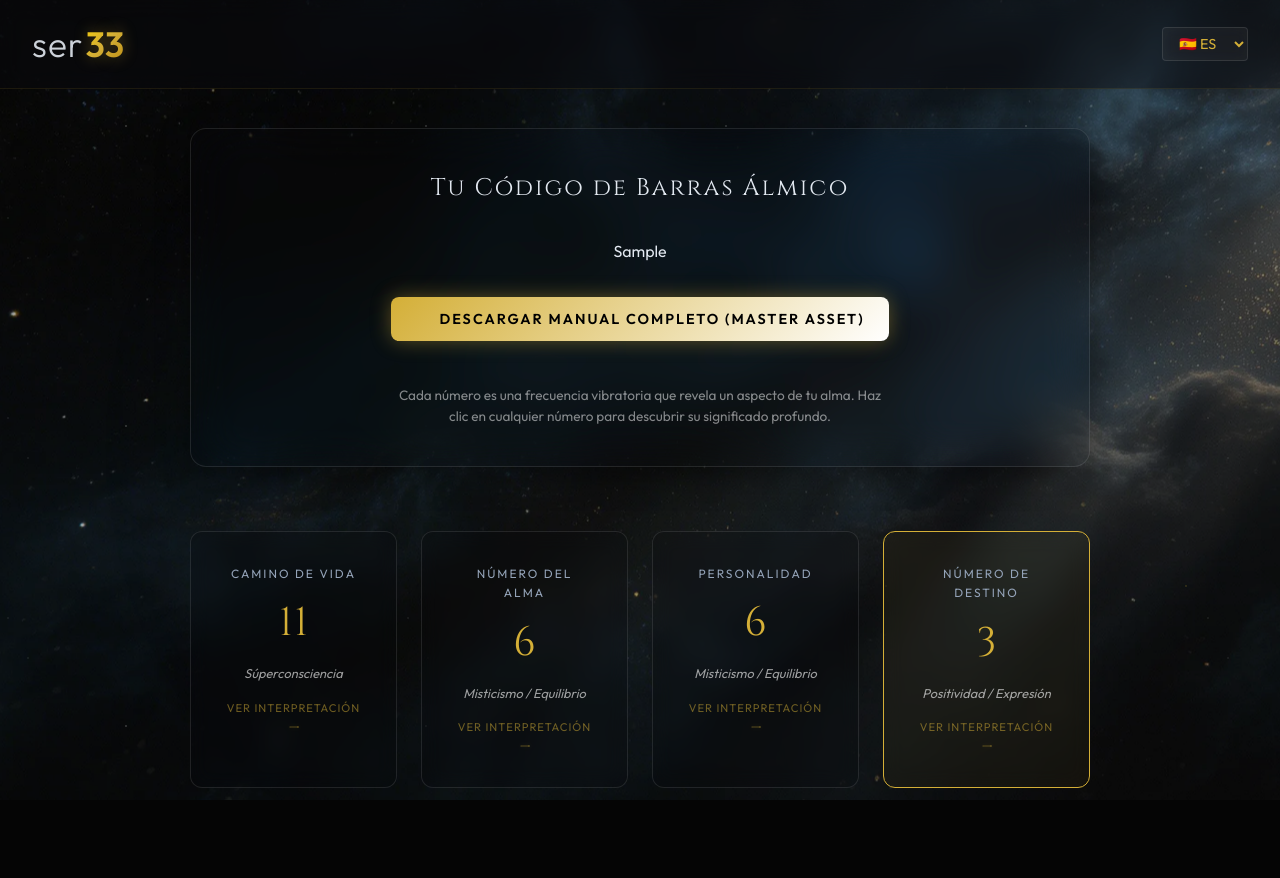
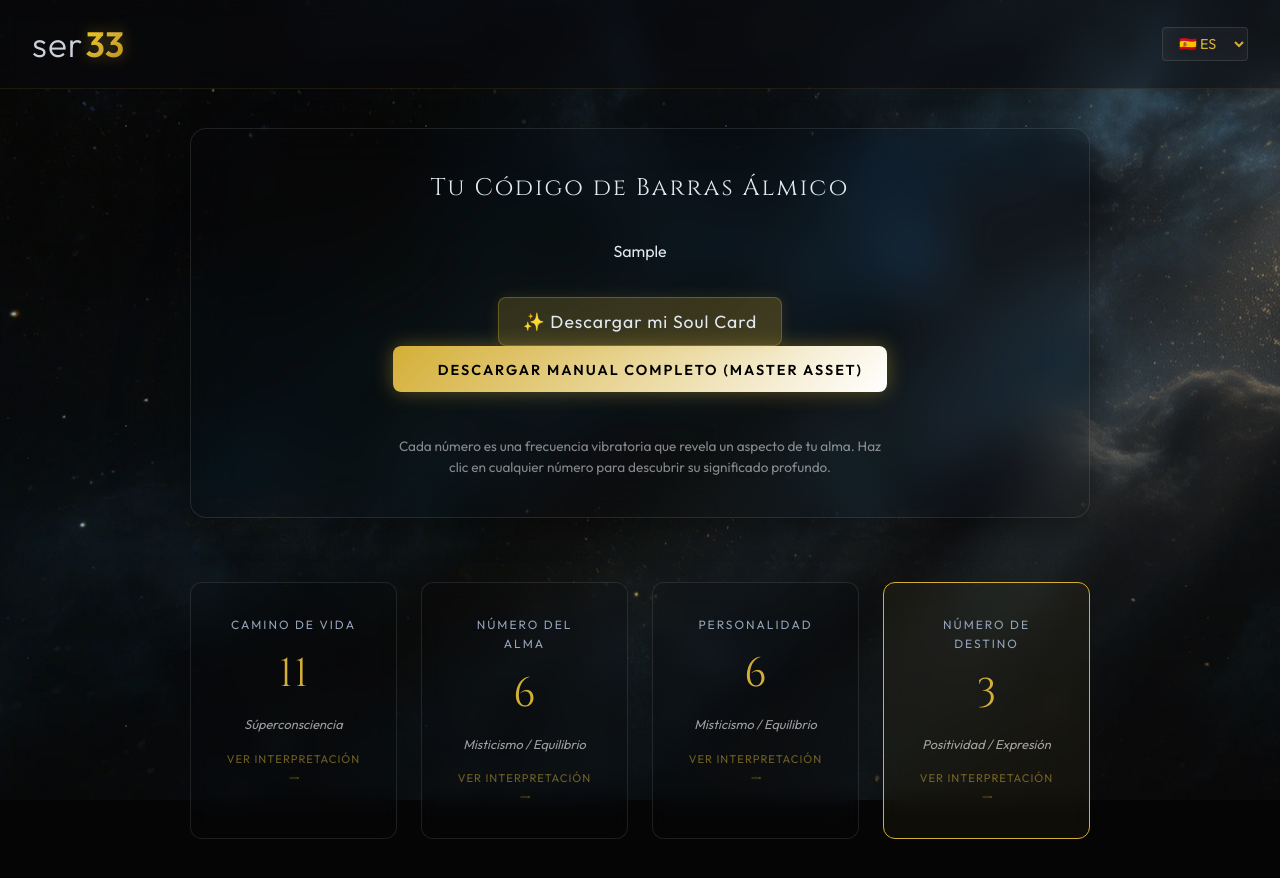
Before and after one commit to mzadante/ser33, a Vue app: page / in a window 1280 px wide. Both pictures are taken after typing "Sample", "2020-01-15" into the empty fields and a click on the button "INICIAR SINCRONIZACIÓN". Shown: the top 878 px of the page. Built offline with nearby package versions, Linux system fonts and the light colour scheme.

Commit message:
feat(ui): implement dynamic SoulCardGenerator using html2canvas and user assets

```diff
--- /dev/null
+++ b/src/components/ui/SoulCardGenerator.vue
@@ -0,0 +1,260 @@
+<template>
+  <div class="soul-card-generator">
+    <button @click="generateAndDownload" class="btn-primary share-btn" :disabled="isGenerating">
+      <span v-if="isGenerating">{{ $t('results.soulCard.generating') }}...</span>
+      <span v-else>✨ {{ $t('results.soulCard.button') }}</span>
+    </button>
+
+    <!-- Canvas Template (Hidden but rendered for html2canvas) -->
+    <div style="position: absolute; overflow: hidden; height: 0; width: 0;">
+      <div
+        ref="cardRef"
+        class="soul-card-template"
+        :style="{ backgroundImage: `url(${bgImage})` }"
+      >
+        <div class="card-content">
+          <div class="card-brand">
+            <span class="ser-text">ser</span><span class="gold-text">33</span>
+          </div>
+
+          <h2 class="card-name">{{ userName }}</h2>
+          <div class="card-date">{{ birthDate }}</div>
+
+          <div class="numbers-layout">
+            <div class="main-number">
+              <span class="number-label">{{ $t('results.lifePath') }}</span>
+              <span class="number-value gold-glow">{{ lifePathValue }}</span>
+            </div>
+
+            <div class="secondary-numbers">
+              <div class="num-box">
+                <span class="s-label">{{ $t('results.soul') }}</span>
+                <span class="s-value">{{ soulValue }}</span>
+              </div>
+              <div class="num-box">
+                <span class="s-label">{{ $t('results.destiny') }}</span>
+                <span class="s-value">{{ destinyValue }}</span>
+              </div>
+            </div>
+          </div>
+
+          <div class="card-footer">
+            <p class="insight">{{ essenceText }}</p>
+            <span class="website">www.ser33.com</span>
+          </div>
+        </div>
+      </div>
+    </div>
+  </div>
+</template>
+
+<script setup>
+import { ref, computed } from 'vue';
+import html2canvas from 'html2canvas';
+import bgImageSrc from '@/assets/El Lienzo del Alma.webp';
+
+const props = defineProps({
+  userName: String,
+  birthDate: String,
+  lifePathValue: [Number, String],
+  soulValue: [Number, String],
+  destinyValue: [Number, String],
+  essenceText: String
+});
+
+const cardRef = ref(null);
+const isGenerating = ref(false);
+const bgImage = ref(bgImageSrc);
+
+const generateAndDownload = async () => {
+  if (!cardRef.value) return;
+  isGenerating.value = true;
+
+  try {
+    // Renderear con html2canvas asegurando estilos oscuros y transparentes
+    const canvas = await html2canvas(cardRef.value, {
+      scale: 2, // Alta calidad para retina displays/Instagram
+      useCORS: true,
+      backgroundColor: '#0a0a0f'
+    });
+
+    const image = canvas.toDataURL("image/png", 1.0);
+    const link = document.createElement('a');
+
+    const safeName = (props.userName || 'user').normalize('NFD').replace(/[\u0300-\u036f]/g, '').replace(/\s+/g, '_');
+    link.download = `SoulCard_ser33_${safeName}.png`;
+    link.href = image;
+    link.click();
+  } catch (error) {
+    console.error("Error generando la Soul Card:", error);
+  } finally {
+    setTimeout(() => {
+      isGenerating.value = false;
+    }, 1000);
+  }
+};
+</script>
+
+<style scoped>
+.soul-card-generator {
+  display: inline-block;
+}
+
+.share-btn {
+  background: linear-gradient(135deg, rgba(212, 175, 55, 0.2) 0%, rgba(139, 115, 36, 0.4) 100%);
+  border: 1px solid var(--gold-glow);
+  color: var(--text-main);
+  padding: 12px 24px;
+  border-radius: 8px;
+  font-family: var(--font-mistic);
+  font-size: 1.1rem;
+  letter-spacing: 1px;
+  cursor: pointer;
+  transition: all 0.3s ease;
+  box-shadow: 0 0 15px rgba(212, 175, 55, 0.15);
+}
+
+.share-btn:hover {
+  background: linear-gradient(135deg, rgba(212, 175, 55, 0.3) 0%, rgba(139, 115, 36, 0.6) 100%);
+  transform: translateY(-2px);
+  box-shadow: 0 0 25px rgba(212, 175, 55, 0.3);
+}
+
+.share-btn:disabled {
+  opacity: 0.7;
+  cursor: wait;
+}
+
+/* Plantilla de Tarjeta para Generación Estática (Ancho/Alto fijo para Instagram Stories ratio aproximado 9:16) */
+.soul-card-template {
+  width: 540px;
+  height: 960px;
+  background-size: cover;
+  background-position: center;
+  position: relative;
+  font-family: 'Inter', sans-serif;
+  color: #fff;
+}
+
+.card-content {
+  position: absolute;
+  inset: 0;
+  padding: 60px 40px;
+  display: flex;
+  flex-direction: column;
+  background: linear-gradient(to bottom, rgba(10,10,15,0.2) 0%, rgba(10,10,15,0.85) 100%);
+}
+
+.card-brand {
+  text-align: center;
+  font-family: 'Cormorant Garamond', serif;
+  font-size: 2.5rem;
+  font-weight: 300;
+  margin-bottom: 60px;
+}
+.ser-text { text-transform: lowercase; opacity: 0.9; }
+.gold-text { color: #D4AF37; font-weight: 600; margin-left: 2px; }
+
+.card-name {
+  font-family: 'Cormorant Garamond', serif;
+  text-align: center;
+  font-size: 3.2rem;
+  font-weight: 600;
+  color: #FFD700;
+  margin: 0 0 10px 0;
+  text-shadow: 0 4px 15px rgba(212, 175, 55, 0.4);
+}
+
+.card-date {
+  text-align: center;
+  font-size: 1.2rem;
+  letter-spacing: 4px;
+  opacity: 0.8;
+  margin-bottom: 80px;
+}
+
+.numbers-layout {
+  flex: 1;
+  display: flex;
+  flex-direction: column;
+  align-items: center;
+  gap: 40px;
+}
+
+.main-number {
+  text-align: center;
+}
+
+.number-label {
+  display: block;
+  font-size: 1.2rem;
+  text-transform: uppercase;
+  letter-spacing: 3px;
+  color: rgba(255, 255, 255, 0.7);
+  margin-bottom: 10px;
+}
+
+.number-value {
+  display: block;
+  font-size: 7rem;
+  font-weight: 700;
+  line-height: 1;
+  color: transparent;
+  background: linear-gradient(135deg, #FFD700 0%, #FFF 50%, #B8860B 100%);
+  -webkit-background-clip: text;
+  background-clip: text;
+  text-shadow: 0 0 40px rgba(212, 175, 55, 0.3);
+}
+
+.secondary-numbers {
+  display: flex;
+  width: 100%;
+  justify-content: space-around;
+  margin-top: 20px;
+}
+
+.num-box {
+  text-align: center;
+  background: rgba(255,255,255,0.05);
+  border: 1px solid rgba(212,175,55,0.3);
+  padding: 20px 40px;
+  border-radius: 12px;
+  backdrop-filter: blur(5px);
+}
+
+.s-label {
+  display: block;
+  font-size: 0.9rem;
+  text-transform: uppercase;
+  letter-spacing: 2px;
+  opacity: 0.7;
+}
+
+.s-value {
+  display: block;
+  font-size: 3.5rem;
+  color: #D4AF37;
+  font-weight: 600;
+}
+
+.card-footer {
+  text-align: center;
+  margin-top: auto;
+}
+
+.insight {
+  font-family: 'Cormorant Garamond', serif;
+  font-style: italic;
+  font-size: 1.5rem;
+  color: rgba(255,255,255,0.9);
+  line-height: 1.4;
+  margin-bottom: 30px;
+  padding: 0 20px;
+}
+
+.website {
+  font-size: 0.9rem;
+  letter-spacing: 3px;
+  opacity: 0.5;
+}
+</style>
--- a/src/components/views/SoulDashboard.vue
+++ b/src/components/views/SoulDashboard.vue
@@ -6,8 +6,17 @@
       <p class="subtitle">{{ computedName }}</p>
 
       <div class="header-actions">
-        <button class="btn-gold download-btn" @click="handleDownload">
-          <IconBase :size="16" /> {{ $t('results.downloadBtn') }}
+        <SoulCardGenerator
+          :userName="computedName"
+          :birthDate="results.rawDate"
+          :lifePathValue="results.lifePath"
+          :soulValue="results.soulNumber"
+          :destinyValue="results.destinyNumber"
+          :essenceText="getEssenceText(results.lifePath)"
+        />
+        <button class="btn-gold download-btn" @click="handleDownload" :disabled="isGenerating">
+          <span v-if="isGenerating">{{ $t('results.soulCard.generating') }}...</span>
+          <span v-else><IconBase :size="16" /> {{ $t('results.downloadBtn') }}</span>
         </button>
       </div>
 
@@ -186,6 +195,7 @@ import { interpretations } from '../../data/interpretations.js';
 import { IconArrowRight, IconExpand, IconCollapse, IconSolfeggio, IconBase } from '../icons';
 import { usePdfGenerator } from '../../composables/usePdfGenerator.js';
 import { GRABOVOI_SEQUENCES } from '../../data/grabovoiCatalog.js';
+import SoulCardGenerator from '../ui/SoulCardGenerator.vue';
 
 gsap.registerPlugin(ScrollTrigger);
 
@@ -226,6 +236,11 @@ const glossaryItems = computed(() => [
 const getKeyword = (num) => {
   const data = interpretations[currentLang.value].numbers[num];
   return data ? data.keyword : '';
+};
+
+const getEssenceText = (num) => {
+  const data = interpretations[currentLang.value].numbers[num];
+  return data ? data.essence : '';
 };
 
 const emitViewNumber = (value, context, contextLabel, contextDescription) => {
--- a/src/locales/en.json
+++ b/src/locales/en.json
@@ -24,6 +24,10 @@
     "destinyDesc": "Your Final Goal",
     "resetBtn": "Consult Another Soul",
     "downloadBtn": "Download Full Report (Master Asset)",
+    "soulCard": {
+      "button": "Download my Soul Card",
+      "generating": "Creating Digital Art"
+    },
     "tantricTitle": "Omkin Kay Tantric Map",
     "tantricDesc": "Your 5 Consciousness Factors",
     "pythagorasTitle": "The Pythagoras Theorem of Destiny",
--- a/src/locales/es.json
+++ b/src/locales/es.json
@@ -24,6 +24,10 @@
     "destinyDesc": "Tu Meta Final",
     "resetBtn": "Consultar Otra Alma",
     "downloadBtn": "Descargar Manual Completo (Master Asset)",
+    "soulCard": {
+      "button": "Descargar mi Soul Card",
+      "generating": "Creando Arte Digital"
+    },
     "tantricTitle": "Mapa Tántrico Omkin Kay",
     "tantricDesc": "Tus 5 Factores de Consciencia",
     "pythagorasTitle": "El Teorema de Pitágoras del Destino",
```
